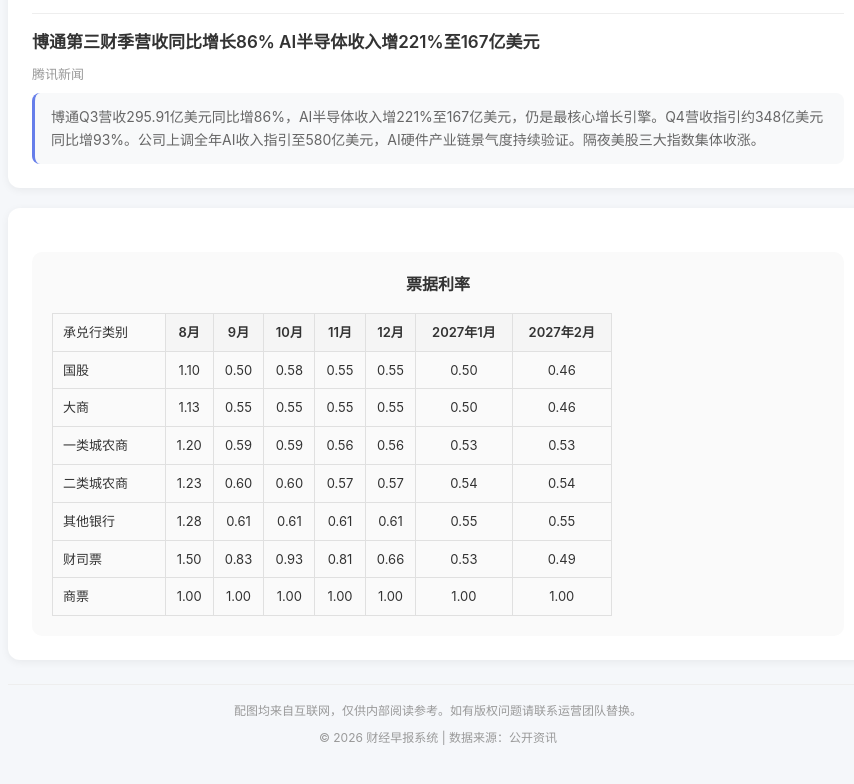
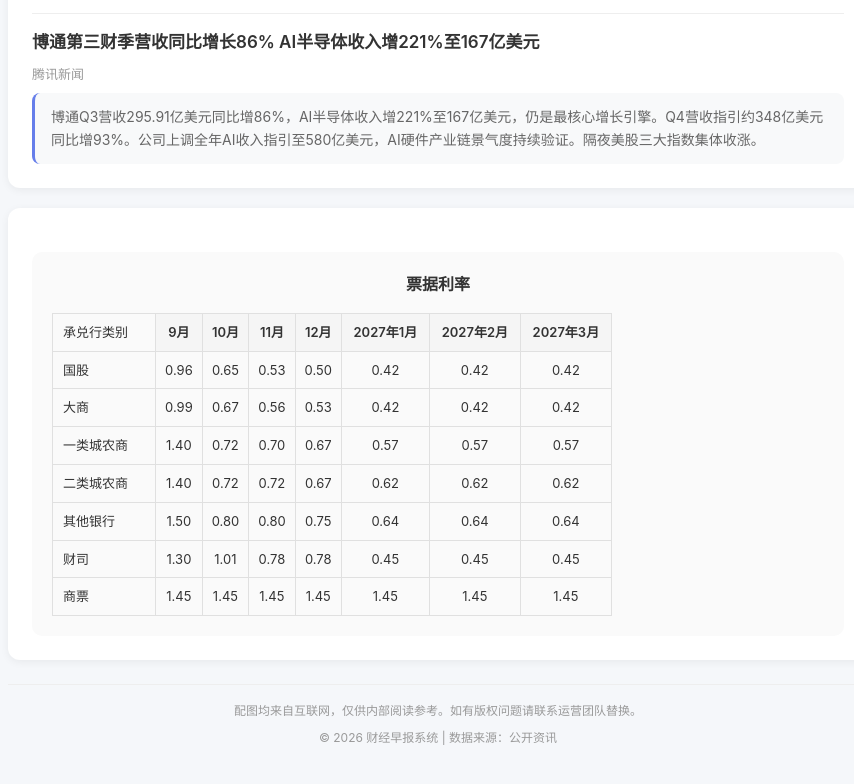
Before and after one commit to pkbmw110120/finance-morning-brief, a plain HTML site: page index.html in a window 1280 px wide. Shown: the part 2382-3166 px from the top of the page, without its empty margins (202-1056 px from the left). Drawn offline with Linux system fonts and the light colour scheme.

Commit message:
deploy: 2026-09-03 早报（最新版）

```diff
--- a/index.html
+++ b/index.html
@@ -394,10 +394,10 @@
                 <div class="table-wrapper">
                 <table>
                     <thead>
-                        <tr><th>承兑行类别</th><th>8月</th><th>9月</th><th>10月</th><th>11月</th><th>12月</th><th>2027年1月</th><th>2027年2月</th></tr>
+                        <tr><th>承兑行类别</th><th>9月</th><th>10月</th><th>11月</th><th>12月</th><th>2027年1月</th><th>2027年2月</th><th>2027年3月</th></tr>
                     </thead>
                     <tbody>
-                        <tr><td>国股</td><td>1.10</td><td>0.50</td><td>0.58</td><td>0.55</td><td>0.55</td><td>0.50</td><td>0.46</td></tr><tr><td>大商</td><td>1.13</td><td>0.55</td><td>0.55</td><td>0.55</td><td>0.55</td><td>0.50</td><td>0.46</td></tr><tr><td>一类城农商</td><td>1.20</td><td>0.59</td><td>0.59</td><td>0.56</td><td>0.56</td><td>0.53</td><td>0.53</td></tr><tr><td>二类城农商</td><td>1.23</td><td>0.60</td><td>0.60</td><td>0.57</td><td>0.57</td><td>0.54</td><td>0.54</td></tr><tr><td>其他银行</td><td>1.28</td><td>0.61</td><td>0.61</td><td>0.61</td><td>0.61</td><td>0.55</td><td>0.55</td></tr><tr><td>财司票</td><td>1.50</td><td>0.83</td><td>0.93</td><td>0.81</td><td>0.66</td><td>0.53</td><td>0.49</td></tr><tr><td>商票</td><td>1.00</td><td>1.00</td><td>1.00</td><td>1.00</td><td>1.00</td><td>1.00</td><td>1.00</td></tr>
+                        <tr><td>国股</td><td>0.96</td><td>0.65</td><td>0.53</td><td>0.50</td><td>0.42</td><td>0.42</td><td>0.42</td></tr><tr><td>大商</td><td>0.99</td><td>0.67</td><td>0.56</td><td>0.53</td><td>0.42</td><td>0.42</td><td>0.42</td></tr><tr><td>一类城农商</td><td>1.40</td><td>0.72</td><td>0.70</td><td>0.67</td><td>0.57</td><td>0.57</td><td>0.57</td></tr><tr><td>二类城农商</td><td>1.40</td><td>0.72</td><td>0.72</td><td>0.67</td><td>0.62</td><td>0.62</td><td>0.62</td></tr><tr><td>其他银行</td><td>1.50</td><td>0.80</td><td>0.80</td><td>0.75</td><td>0.64</td><td>0.64</td><td>0.64</td></tr><tr><td>财司</td><td>1.30</td><td>1.01</td><td>0.78</td><td>0.78</td><td>0.45</td><td>0.45</td><td>0.45</td></tr><tr><td>商票</td><td>1.45</td><td>1.45</td><td>1.45</td><td>1.45</td><td>1.45</td><td>1.45</td><td>1.45</td></tr>
                     </tbody>
                 </table>
                 </div>
```
